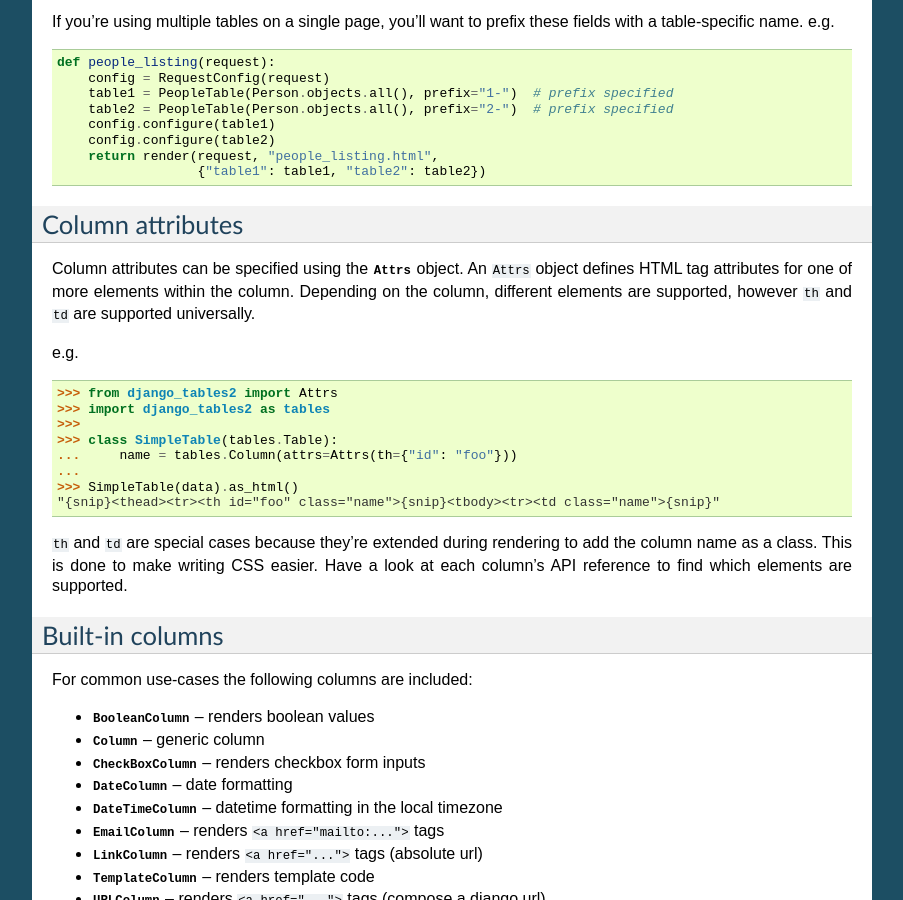
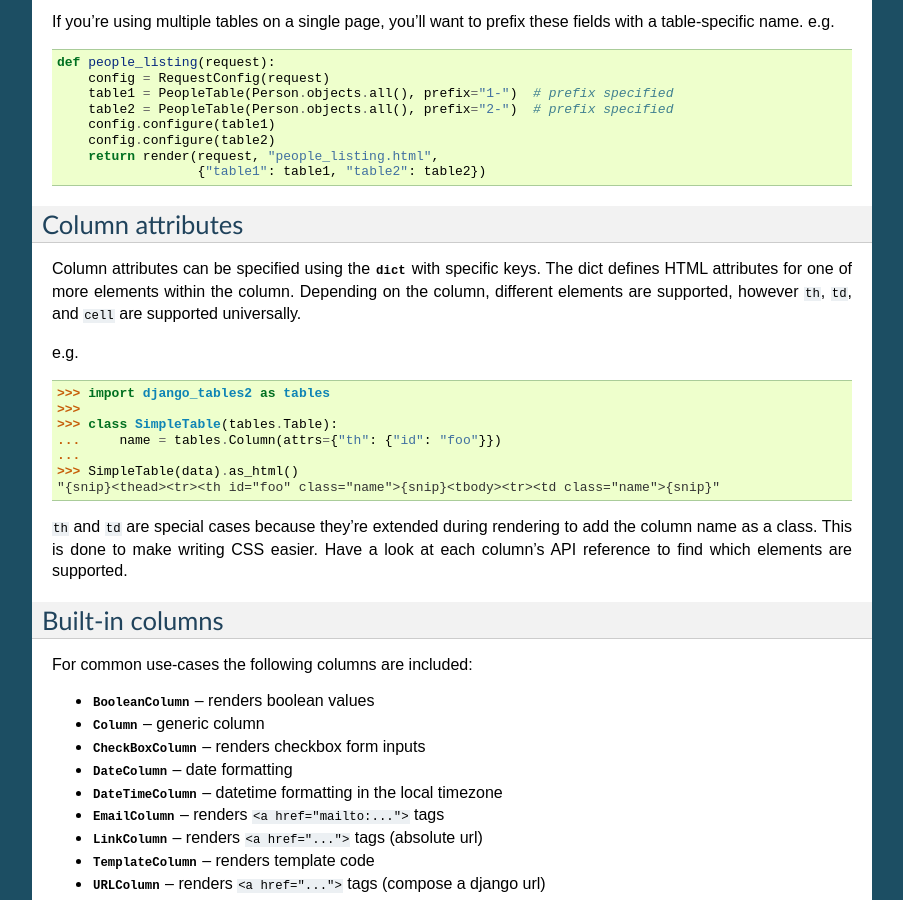
Before and after one commit to jieter/django-tables2, a Sphinx documentation site: the page built from docs/index.rst, in a window 1280 px wide and 900 px high, scrolled down 6734 px. Shown: the whole window, without its empty margins (198-1101 px from the left). Built offline with Sphinx 7.4.7, drawn with Linux system fonts in a browser that asks for light colours; some of the changed text lies outside the part shown.

Commit message:
Deprecate Attrs

```diff
--- a/README.rst
+++ b/README.rst
@@ -90,6 +90,7 @@ v0.12.0
   delete all your data when a column had an accessor of ``delete``
 - Add ``default`` and ``value`` to context of ``TemplateColumn``
 - Add cardinality indication to the pagination area of a table
+- ``Attrs`` is deprecated, use ``dict`` instead
 
 v0.11.0
 -------
--- a/docs/conf.py
+++ b/docs/conf.py
@@ -14,7 +14,7 @@ sys.path.pop(0)
 
 
 project = 'django-tables2'
-with open('../django_tables2/__init__.py', 'r') as f:
+with open('../django_tables2/__init__.py', 'rb') as f:
     release = re.search('__version__ = "(.+?)"', f.read()).group(1)
 version = release.rpartition('.')[0]
 
--- a/docs/index.rst
+++ b/docs/index.rst
@@ -462,20 +462,19 @@ fields with a table-specific name. e.g.
 Column attributes
 =================
 
-Column attributes can be specified using the :class:`.Attrs` object. An
-``Attrs`` object defines HTML tag attributes for one of more elements within
-the column. Depending on the column, different elements are supported, however
-``th`` and ``td`` are supported universally.
+Column attributes can be specified using the :class:`dict` with specific keys.
+The dict defines HTML attributes for one of more elements within the column.
+Depending on the column, different elements are supported, however ``th``,
+``td``, and ``cell`` are supported universally.
 
 e.g.
 
 .. sourcecode:: python
 
-    >>> from django_tables2 import Attrs
     >>> import django_tables2 as tables
     >>>
     >>> class SimpleTable(tables.Table):
-    ...     name = tables.Column(attrs=Attrs(th={"id": "foo"}))
+    ...     name = tables.Column(attrs={"th": {"id": "foo"}})
     ...
     >>> SimpleTable(data).as_html()
     "{snip}<thead><tr><th id="foo" class="name">{snip}<tbody><tr><td class="name">{snip}"
@@ -854,12 +853,6 @@ API Reference
 --------------------------------
 
 .. autoclass:: django_tables2.utils.Accessor
-
-
-:class:`Attrs` Objects:
---------------------------
-
-.. autoclass:: django_tables2.utils.Attrs
 
 
 :class:`RequestConfig` Objects:
```
Also changed, not shown: setup.py (+6 -1 lines), 3 other files.
